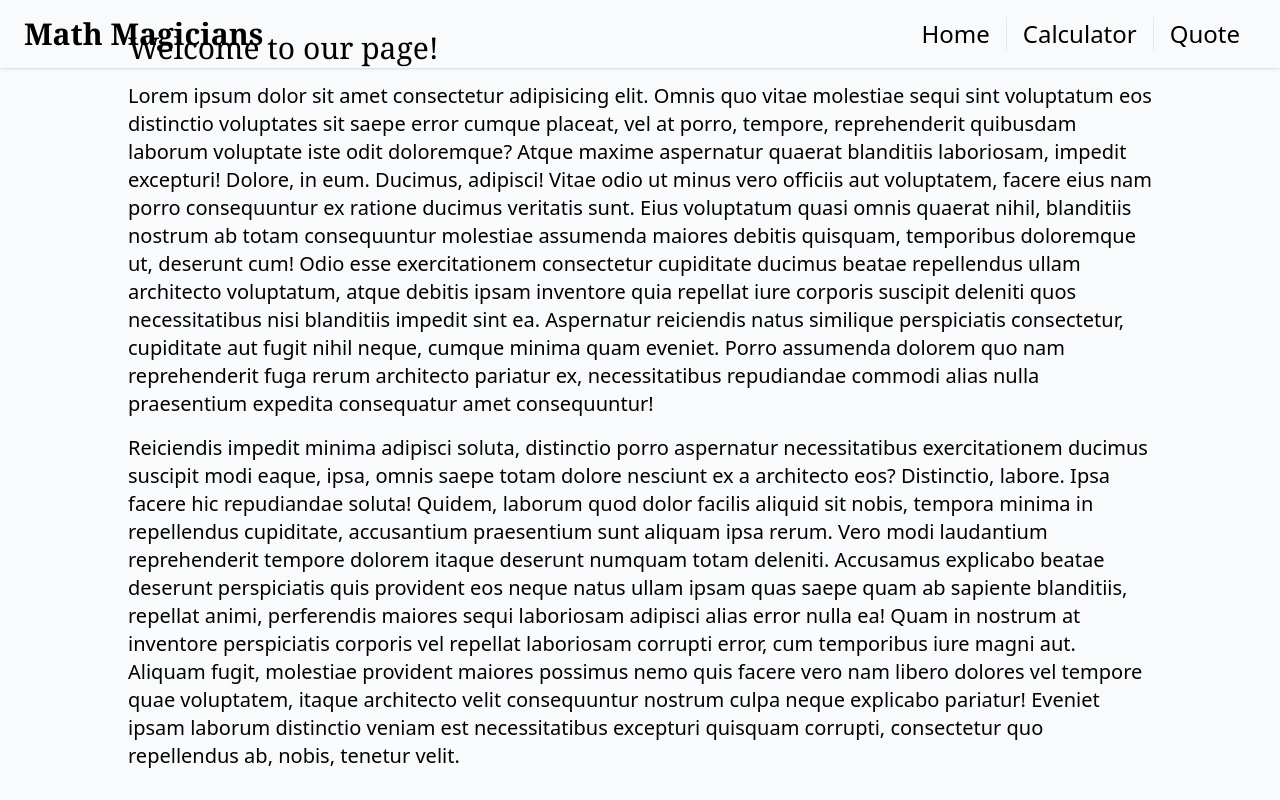
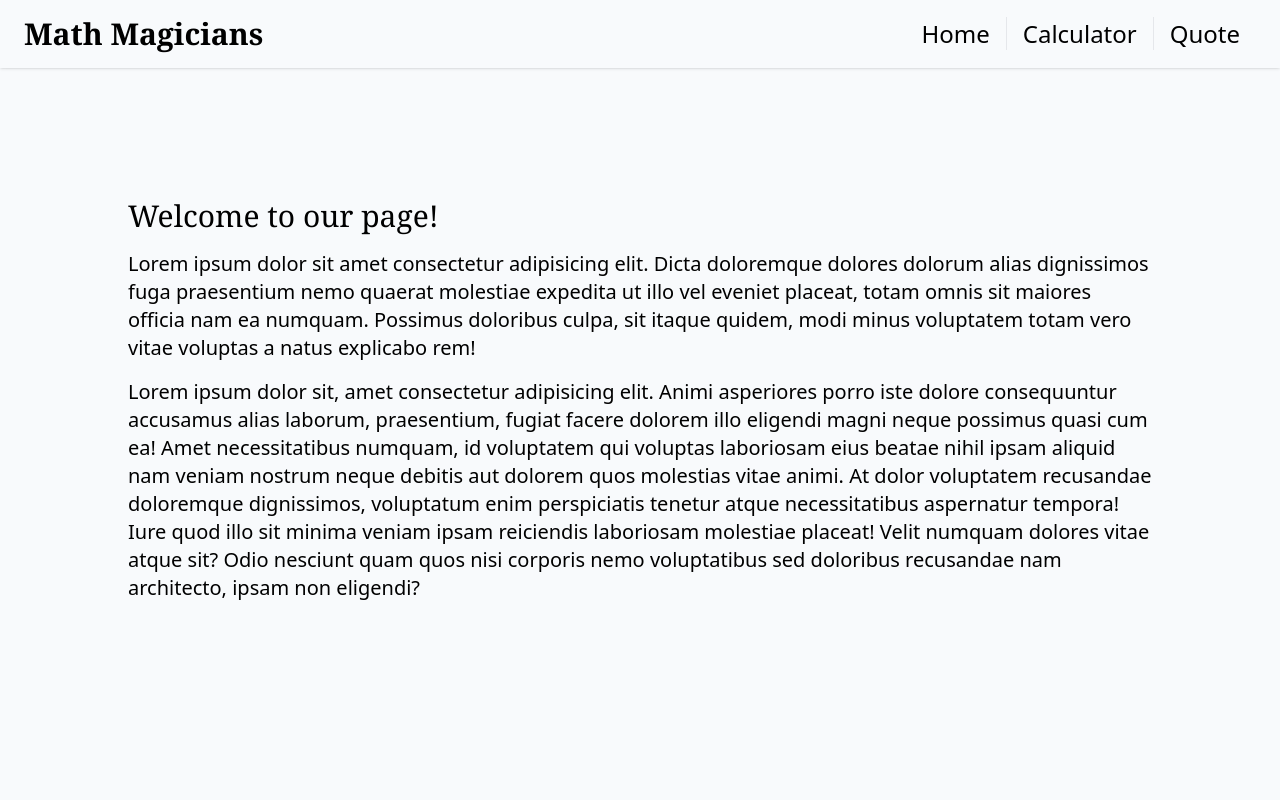
Before and after one commit to williamrolando88/math-magicians, a React (Create React App) app: page / in a window 1280 px wide. Built offline with nearby package versions, Linux system fonts and the light colour scheme.

Commit message:
Fix review requirements

```diff
--- a/src/App.jsx
+++ b/src/App.jsx
@@ -7,7 +7,7 @@ import Quote from './components/Quote';
 
 const App = () => (
   <BrowserRouter>
-    <div className="flex justify-center items-center bg-slate-50 h-screen">
+    <div className="flex justify-center items-center bg-slate-50 h-screen py-40">
       <Navbar />
       <Routes>
         <Route path="/" element={<Home />} />
--- a/src/components/Calculator.jsx
+++ b/src/components/Calculator.jsx
@@ -40,6 +40,7 @@ const Calculator = () => {
     '=',
   ];
 
+  /* eslint-disable */
   return (
     <div className="grid grid-cols-4 w-max mx-auto mt-20">
       <p className="col-span-4 bg-gray-500 text-white py-4 text-right px-2">
--- a/src/components/Home.jsx
+++ b/src/components/Home.jsx
@@ -5,43 +5,26 @@ const Home = () => (
     <h1 className="text-3xl font-serif">Welcome to our page!</h1>
     <div className="mt-4 ">
       <p className="mt-4">
-        Lorem ipsum dolor sit amet consectetur adipisicing elit. Omnis quo vitae
-        molestiae sequi sint voluptatum eos distinctio voluptates sit saepe
-        error cumque placeat, vel at porro, tempore, reprehenderit quibusdam
-        laborum voluptate iste odit doloremque? Atque maxime aspernatur quaerat
-        blanditiis laboriosam, impedit excepturi! Dolore, in eum. Ducimus,
-        adipisci! Vitae odio ut minus vero officiis aut voluptatem, facere eius
-        nam porro consequuntur ex ratione ducimus veritatis sunt. Eius
-        voluptatum quasi omnis quaerat nihil, blanditiis nostrum ab totam
-        consequuntur molestiae assumenda maiores debitis quisquam, temporibus
-        doloremque ut, deserunt cum! Odio esse exercitationem consectetur
-        cupiditate ducimus beatae repellendus ullam architecto voluptatum, atque
-        debitis ipsam inventore quia repellat iure corporis suscipit deleniti
-        quos necessitatibus nisi blanditiis impedit sint ea. Aspernatur
-        reiciendis natus similique perspiciatis consectetur, cupiditate aut
-        fugit nihil neque, cumque minima quam eveniet. Porro assumenda dolorem
-        quo nam reprehenderit fuga rerum architecto pariatur ex, necessitatibus
-        repudiandae commodi alias nulla praesentium expedita consequatur amet
-        consequuntur!
+        Lorem ipsum dolor sit amet consectetur adipisicing elit. Dicta
+        doloremque dolores dolorum alias dignissimos fuga praesentium nemo
+        quaerat molestiae expedita ut illo vel eveniet placeat, totam omnis sit
+        maiores officia nam ea numquam. Possimus doloribus culpa, sit itaque
+        quidem, modi minus voluptatem totam vero vitae voluptas a natus
+        explicabo rem!
       </p>
       <p className="mt-4">
-        Reiciendis impedit minima adipisci soluta, distinctio porro aspernatur
-        necessitatibus exercitationem ducimus suscipit modi eaque, ipsa, omnis
-        saepe totam dolore nesciunt ex a architecto eos? Distinctio, labore.
-        Ipsa facere hic repudiandae soluta! Quidem, laborum quod dolor facilis
-        aliquid sit nobis, tempora minima in repellendus cupiditate, accusantium
-        praesentium sunt aliquam ipsa rerum. Vero modi laudantium reprehenderit
-        tempore dolorem itaque deserunt numquam totam deleniti. Accusamus
-        explicabo beatae deserunt perspiciatis quis provident eos neque natus
-        ullam ipsam quas saepe quam ab sapiente blanditiis, repellat animi,
-        perferendis maiores sequi laboriosam adipisci alias error nulla ea! Quam
-        in nostrum at inventore perspiciatis corporis vel repellat laboriosam
-        corrupti error, cum temporibus iure magni aut. Aliquam fugit, molestiae
-        provident maiores possimus nemo quis facere vero nam libero dolores vel
-        tempore quae voluptatem, itaque architecto velit consequuntur nostrum
-        culpa neque explicabo pariatur! Eveniet ipsam laborum distinctio veniam
-        est necessitatibus excepturi quisquam corrupti, consectetur quo
-        repellendus ab, nobis, tenetur velit.
+        Lorem ipsum dolor sit, amet consectetur adipisicing elit. Animi
+        asperiores porro iste dolore consequuntur accusamus alias laborum,
+        praesentium, fugiat facere dolorem illo eligendi magni neque possimus
+        quasi cum ea! Amet necessitatibus numquam, id voluptatem qui voluptas
+        laboriosam eius beatae nihil ipsam aliquid nam veniam nostrum neque
+        debitis aut dolorem quos molestias vitae animi. At dolor voluptatem
+        recusandae doloremque dignissimos, voluptatum enim perspiciatis tenetur
+        atque necessitatibus aspernatur tempora! Iure quod illo sit minima
+        veniam ipsam reiciendis laboriosam molestiae placeat! Velit numquam
+        dolores vitae atque sit? Odio nesciunt quam quos nisi corporis nemo
+        voluptatibus sed doloribus recusandae nam architecto, ipsam non
+        eligendi?
       </p>
     </div>
   </section>
--- a/src/components/Navbar.jsx
+++ b/src/components/Navbar.jsx
@@ -2,7 +2,7 @@ import React from 'react';
 import { Link } from 'react-router-dom';
 
 const Navbar = () => (
-  <header className="fixed top-0 left-0 shadow w-full px-6 py-4">
+  <header className="fixed top-0 left-0 shadow w-full px-6 py-4 bg-slate-50">
     <nav className="flex justify-between items-center text-2xl">
       <h1 className="text-3xl font-semibold font-serif">Math Magicians</h1>
       <div>
```
